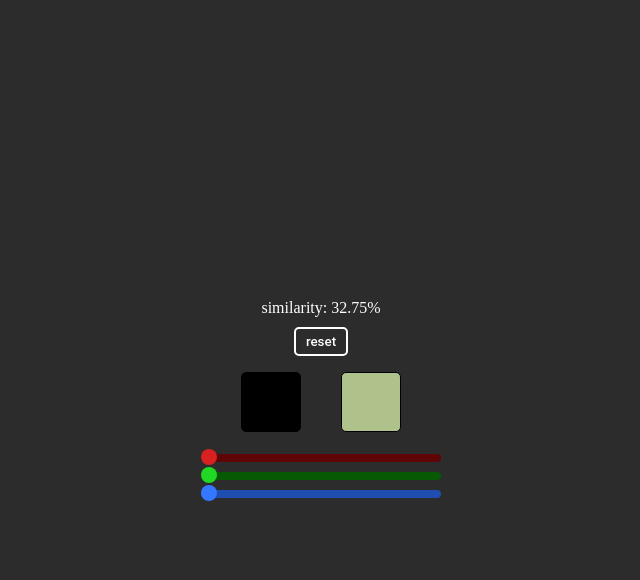
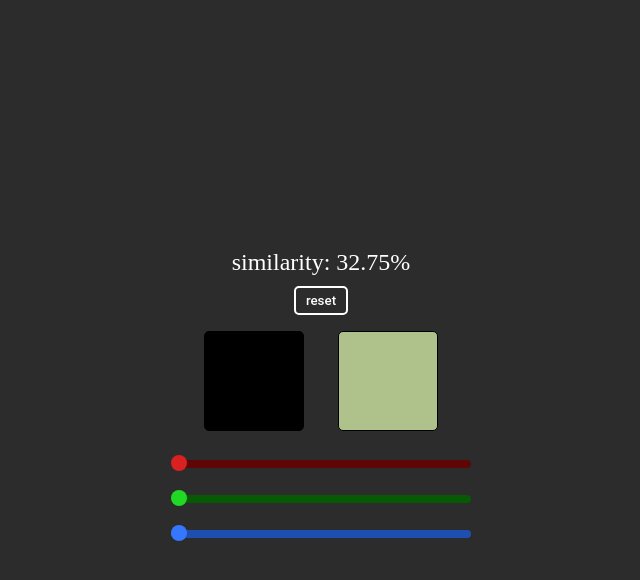
Before and after one commit to dzajakeks/color-game, a React (Vite) app: page / in a window 1280 px wide. Both pictures are taken after a click on the button "Submit". Shown: the top 580 px of the page, without its empty margins (319-959 px from the left). Built offline with nearby package versions, Linux system fonts and the light colour scheme.

Commit message:
size changes

```diff
--- a/src/App.jsx
+++ b/src/App.jsx
@@ -59,7 +59,7 @@ const App = () => {
         </button>
       ) : (
         <div style={{ display: 'grid', placeContent: 'center' }}>
-          <p>similarity: {similarity.toFixed(2)}%</p>
+          <p className='similarityText'>similarity: {similarity.toFixed(2)}%</p>
           <button
             className='btn41-43 btn-42'
             onClick={() => window.location.reload()}
--- a/src/MatchingColor.jsx
+++ b/src/MatchingColor.jsx
@@ -16,8 +16,8 @@ const MatchingColor = ({
         <div
           style={{
             background: matchingColor,
-            width: '60px',
-            height: '60px',
+            width: '100px',
+            height: '100px',
             border: '1px solid black',
             borderRadius: '5px',
           }}
@@ -25,8 +25,8 @@ const MatchingColor = ({
         <div
           style={{
             background: randomColor,
-            width: '60px',
-            height: '60px',
+            width: '100px',
+            height: '100px',
             border: '1px solid black',
             borderRadius: '5px',
           }}
--- a/src/index.css
+++ b/src/index.css
@@ -2,6 +2,14 @@
   padding: 0;
   margin: 0;
   box-sizing: border-box;
+}
+
+input {
+  margin: 1em 0;
+  width: 300px !important;
+}
+.similarityText {
+  font-size: 1.5rem;
 }
 
 /********** Range Input Styles **********/
```
